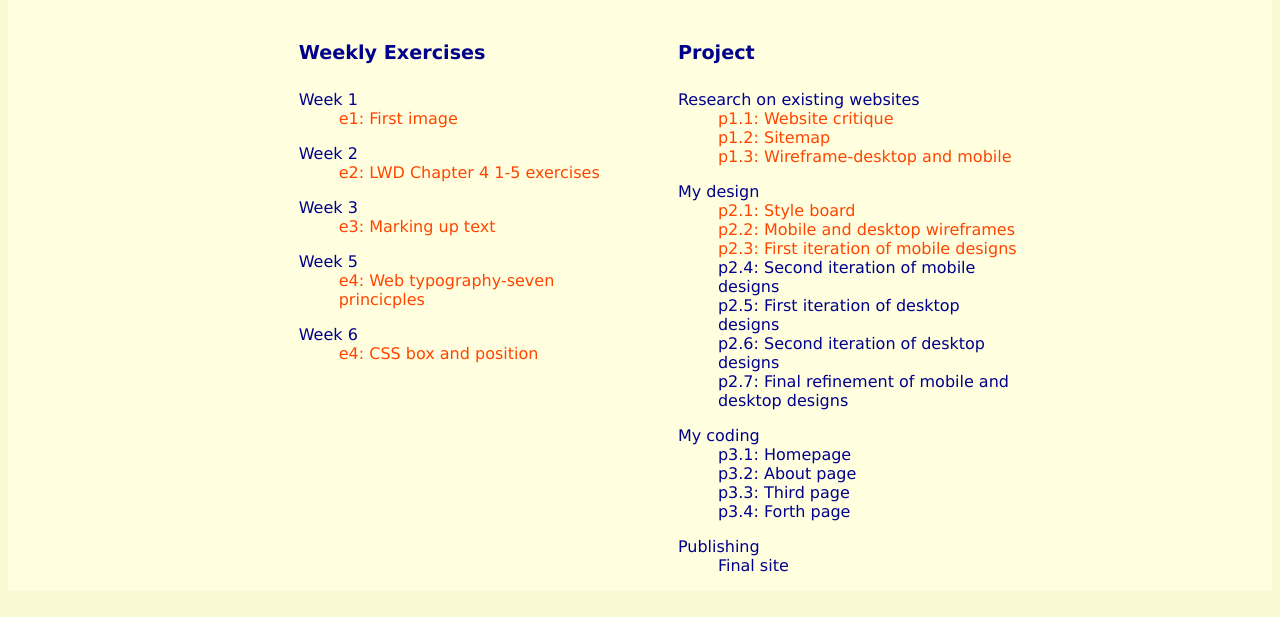
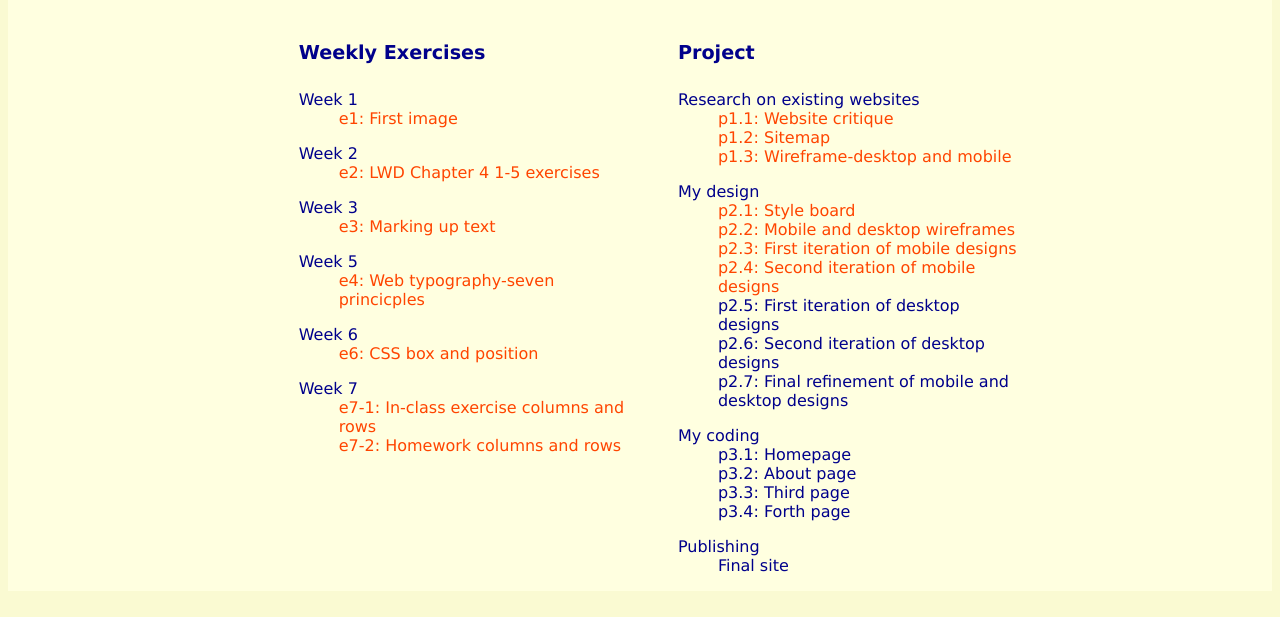
Before and after one commit to vinhly3/avt217, a plain HTML site: page weekly/index.html in a window 1280 px wide. Shown: the part 183-800 px from the top of the page. Drawn offline with Linux system fonts and the light colour scheme; a web font is replaced by a local one.

Commit message:
Add files via upload

```diff
--- a/weekly/index.html
+++ b/weekly/index.html
@@ -38,7 +38,13 @@
 
 <dl>
 	<dt>Week 6</dt>
-	<dd><a href="week6/css-box.html">e4: CSS box and position</a></dd>
+	<dd><a href="week6/css-box.html">e6: CSS box and position</a></dd>
+</dl>
+
+<dl>
+	<dt>Week 7</dt>
+	<dd><a href="week7/columns-and-rows.html">e7-1: In-class exercise columns and rows</a></dd>
+	<dd><a href="week7/columns-and-rows-hw.html">e7-2: Homework columns and rows</a></dd>
 </dl>
 
 </div><!-- weekly ends-->
@@ -57,7 +63,7 @@
     <dd><a href="../process/styleboard.html">p2.1: Style board</a></dd>
 	<dd><a href="../process/my-wireframe.html">p2.2: Mobile and desktop wireframes</a></dd>
 	<dd><a href="../process/1st-pass-mobile.html">p2.3: First iteration of mobile designs</a></dd>
-	<dd>p2.4: Second iteration of mobile designs</dd>
+	<dd><a href="../process/1st-desktop-2nd-mobile.html">p2.4: Second iteration of mobile designs</a></dd>
     <dd>p2.5: First iteration of desktop designs</dd>
 	<dd>p2.6: Second iteration of desktop designs</dd>
 	<dd>p2.7: Final refinement of mobile and desktop designs</dd>
```
